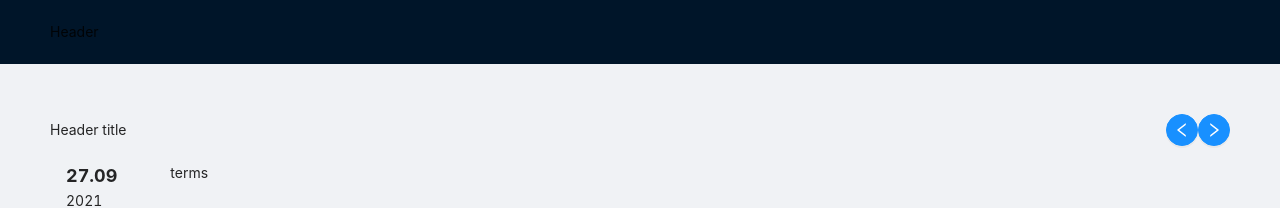
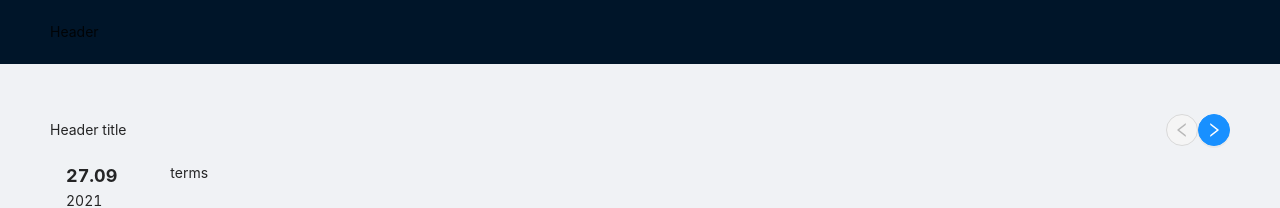
Before and after one commit to patrikmasiar/doctor-opening-hours-react-app, a React (Create React App) app: page / in a window 1280 px wide. Shown: the top 208 px of the page. Built offline with nearby package versions, Linux system fonts and the light colour scheme.

Commit message:
Create canGoPrev variable

```diff
--- a/src/components/Calendar.tsx
+++ b/src/components/Calendar.tsx
@@ -4,13 +4,15 @@ import CalendarHeader from './calendar/CalendarHeader';
 import WeekDays from './calendar/WeekDays';
 
 const Calendar: FC = () => {
-  const { weekDates, goToNextWeek, goToPreviousWeek } = useCalendar();
+  const { canGoPrev, weekDates, goToNextWeek, goToPreviousWeek } =
+    useCalendar();
 
   return (
     <div>
       <CalendarHeader
         onNextClick={goToNextWeek}
         onPrevClick={goToPreviousWeek}
+        canGoPrev={canGoPrev}
       />
       <WeekDays dates={weekDates} />
     </div>
--- a/src/components/calendar/Calendar.hooks.ts
+++ b/src/components/calendar/Calendar.hooks.ts
@@ -12,15 +12,24 @@ export const useCalendar = () => {
 
   const goToPreviousWeek = () => {
     setWeek(prevWeek => {
+      if (!canGoPrev) {
+        return prevWeek;
+      }
+
       return prevWeek - 1;
     })
   };
+
+  const canGoPrev = useMemo(() => {
+    return week > getNumberOfTheWeek();
+  }, [week])
 
   const weekDates = useMemo(() => {
     return getDaysInWeek(week);
   }, [week])
 
   return {
+    canGoPrev,
     weekDates,
     goToNextWeek,
     goToPreviousWeek,
--- a/src/components/calendar/CalendarHeader.tsx
+++ b/src/components/calendar/CalendarHeader.tsx
@@ -4,11 +4,18 @@ import { LeftOutlined, RightOutlined } from '@ant-design/icons';
 import style from 'components/calendar/calendarHeader/CalendarHeader.module.scss';
 
 type Props = {
+  canGoNext?: boolean;
+  canGoPrev?: boolean;
   onPrevClick(): void;
   onNextClick(): void;
 };
 
-const CalendarHeader: FC<Props> = ({ onPrevClick, onNextClick }) => {
+const CalendarHeader: FC<Props> = ({
+  canGoNext = true,
+  canGoPrev = true,
+  onPrevClick,
+  onNextClick,
+}) => {
   return (
     <div className={style.header}>
       <span>Header title</span>
@@ -17,6 +24,7 @@ const CalendarHeader: FC<Props> = ({ onPrevClick, onNextClick }) => {
           <Button
             type="primary"
             shape="circle"
+            disabled={!canGoPrev}
             onClick={onPrevClick}
             icon={<LeftOutlined />}
           />
@@ -25,6 +33,7 @@ const CalendarHeader: FC<Props> = ({ onPrevClick, onNextClick }) => {
           <Button
             type="primary"
             shape="circle"
+            disabled={!canGoNext}
             onClick={onNextClick}
             icon={<RightOutlined />}
           />
```
